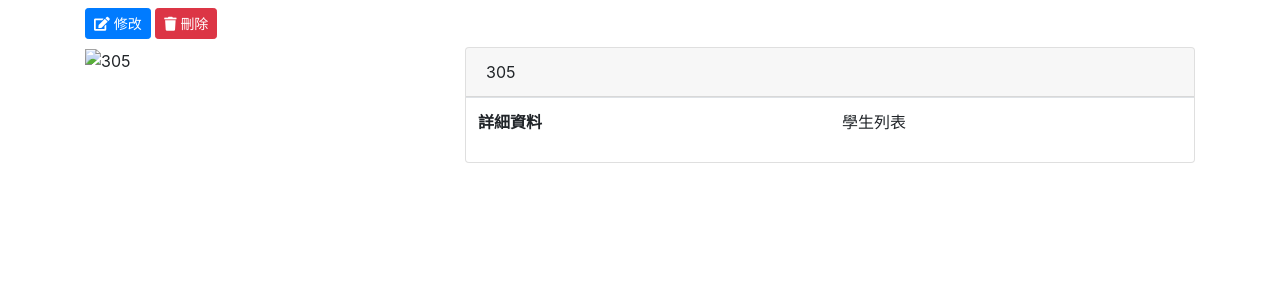
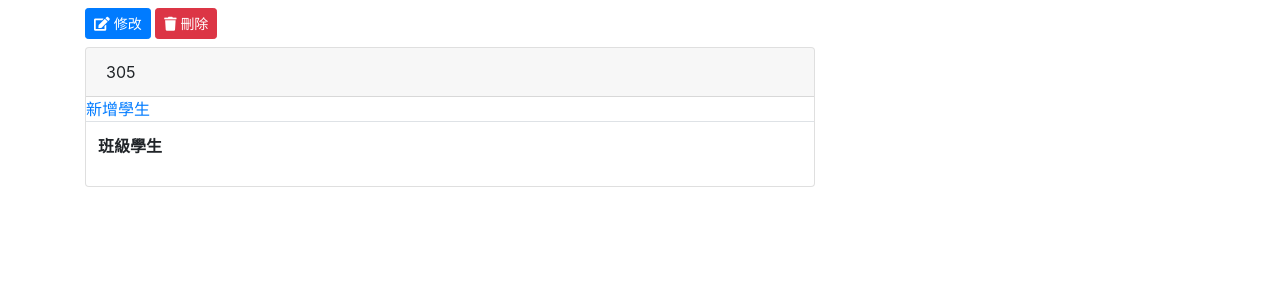
Before and after one commit to Pattywu20031224/roomrezsystem, a Django app: page /classes/3/ in a window 1280 px wide. Shown: the part 56-356 px from the top of the page. Run offline with Django 3.2, Linux system fonts and the light colour scheme; a user stored in the database is signed in; data comes from the database, SQL or seed files in the repository; both versions use the stored data as it was after the commit; lists and menus that the app fills with data are empty; some libraries are stand-ins or nearby versions.

Commit message:
0309_student_and_classes_update

```diff
--- a/roomrezsystem/classes/views.py
+++ b/roomrezsystem/classes/views.py
@@ -1,6 +1,6 @@
 from django.shortcuts import render
-from django.shortcuts import render
-from django.urls import reverse, reverse_lazy
+from django.urls import reverse_lazy
+from django.urls import reverse
 from django.views.generic import *
 from django.contrib.auth.mixins import LoginRequiredMixin
 from .models import *
@@ -22,15 +22,15 @@
     model = Classes
     fields = '__all__'
     template_name = 'form.html'
-    success_url = reverse_lazy('Classes_list')
+    success_url = reverse_lazy('classes_list')
 
 class ClassesEdit(LoginRequiredMixin, UpdateView):
     model = Classes
     fields = '__all__'
     template_name = 'form.html'
-    success_url = reverse_lazy('Classes_list')
+    success_url = reverse_lazy('classes_list')
 
 class ClassesDelete(LoginRequiredMixin, DeleteView):
     model = Classes
     template_name = 'confirm_delete.html'
-    success_url = reverse_lazy('Classes_list')
+    success_url = reverse_lazy('classes_list')
--- a/roomrezsystem/templates/classes/classes_detail.html
+++ b/roomrezsystem/templates/classes/classes_detail.html
@@ -10,20 +10,24 @@
   </a>
 </div>
 <div id="classes-detail" class="row">
-  <div class="col-md-4">
-    <img src="{{ classes.preface.url }}" alt="{{ classes.name }}">
-  </div>
   <div class="col-sm-8">
     <div class="card">
       <div class="card-header">{{ classes.name }}</div>
+      <a href="{% url 'student_add' %}">新增學生</a>
       <table class="table">
         <tr>
-          <th>詳細資料</th><td>學生列表</td>
+          <th>班級學生</th>
+          <tbody>
+            {% for student in student_list %}
+            <tr>
+                <td><a href="{% url 'student_view' student.id %}">{{student.realname}}</a></td>
+            </tr>
+            {% endfor %}
+          </tbody>
         </tr>
       </table>
     </div>
   </div>
 </div>
 
-
 {% endblock %}
--- a/roomrezsystem/templates/student/student_detail.html
+++ b/roomrezsystem/templates/student/student_detail.html
@@ -11,14 +11,14 @@
 </div>
 <div id="student-detail" class="row">
   <div class="col-md-4">
-    <img src="{{ student.preface.url }}" alt="{{ student.realname }}">
+    <p>{{ student.realname }}</p>
   </div>
   <div class="col-sm-8">
     <div class="card">
       <div class="card-header">{{ student.cardid }}</div>
       <table class="table">
         <tr>
-          <th>學生班級</th><td>{{ student.class }}</td>
+          <th>學生班級</th><td>{{ student.classes }}</td>
         </tr>
       </table>
     </div>
```
Also changed, not shown: roomrezsystem/db.sqlite3.
